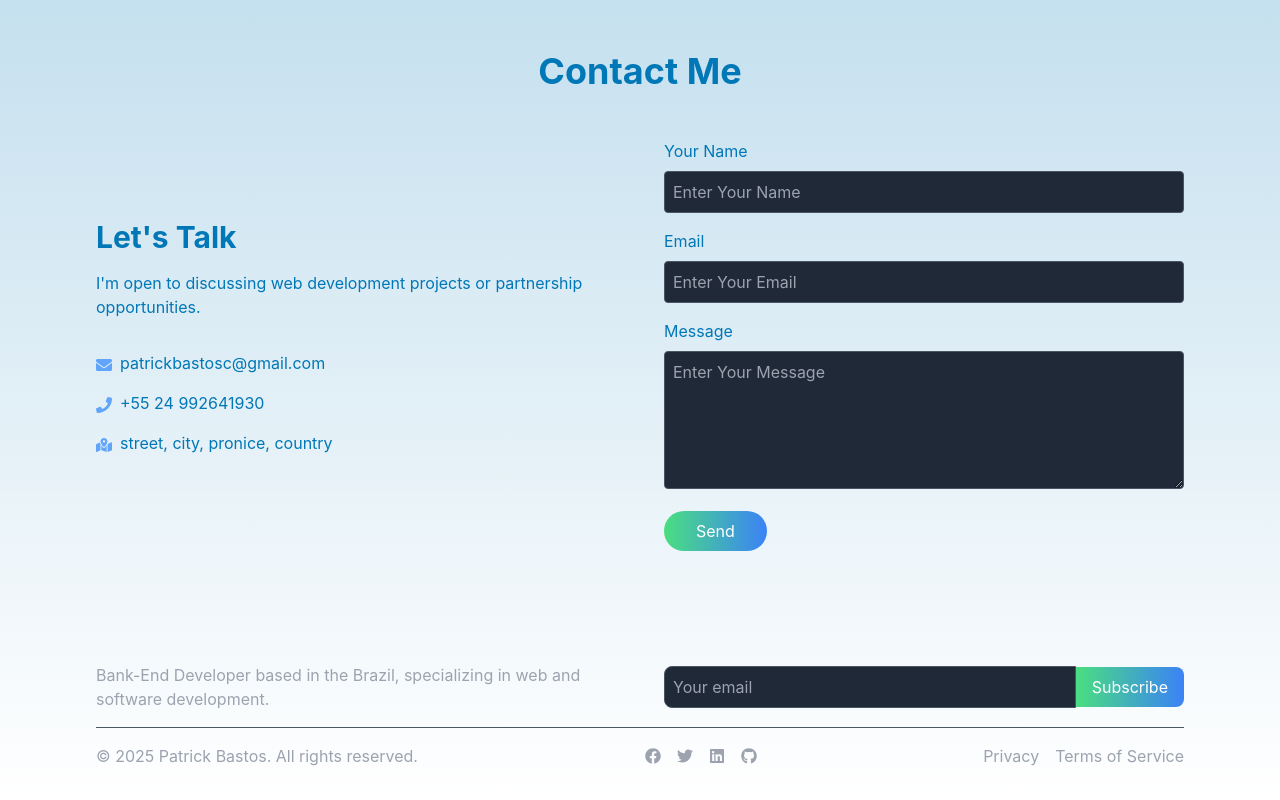
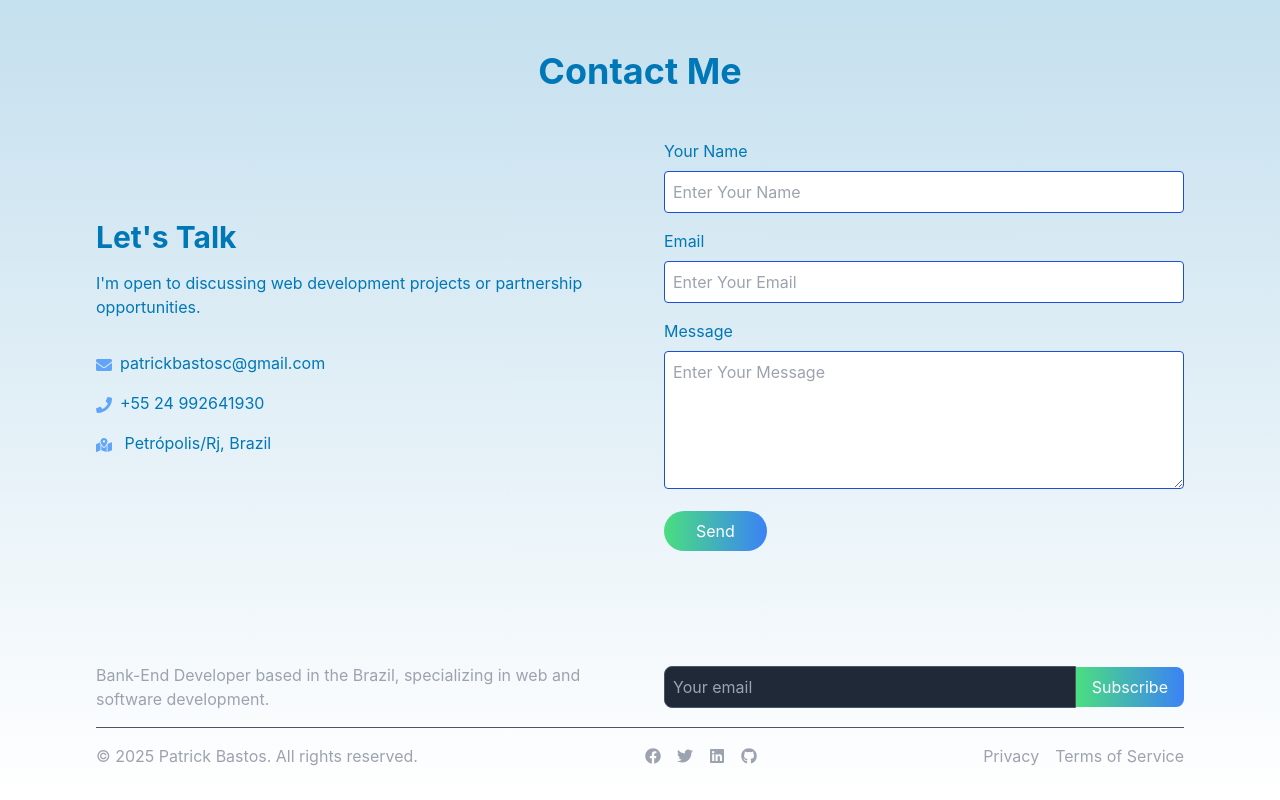
Before and after one commit to PatrickBastosDeveloper/MyPortfolio, a React (Vite) app: page / in a window 1280 px wide. Shown: the part 2684-3484 px from the top of the page. Built offline with nearby package versions, Linux system fonts and the light colour scheme.

Commit message:
feat: Update Contact component styles for improved readability and consistency

```diff
--- a/src/components/Contact.jsx
+++ b/src/components/Contact.jsx
@@ -22,7 +22,7 @@ const Contact = () => {
             </div>
             <div className='mb-4' style={{ color: '#0077b6ff' }}>
                 <FaMapMarkedAlt className='inline-block text-blue-400 mr-2'></FaMapMarkedAlt>
-                <span>street, city, pronice, country</span>
+                <span> Petrópolis/Rj, Brazil</span>
             </div>
           </div>
           <div className='flex-1 w-full'>
@@ -30,21 +30,21 @@ const Contact = () => {
                 <div>
                     <label htmlFor="name" className='block mb-2'>Your Name</label>
                     <input type="text"
-                    className='w-full p-2 rounded bg-gray-800 border border-gray-600 focus:outline-none
+                    className='w-full p-2 rounded text-blue-400 border border-blue-700 focus:outline-none
                     focus:border-green-400'
                     placeholder='Enter Your Name'/>
                 </div>
                 <div>
                     <label htmlFor="email" className='block mb-2'>Email</label>
                     <input type="text"
-                    className='w-full p-2 rounded bg-gray-800 border border-gray-600 focus:outline-none
+                    className='w-full p-2 rounded text-blue-400 border border-blue-700 focus:outline-none
                     focus:border-green-400'
                     placeholder='Enter Your Email'/>
                 </div>
                 <div>
                     <label htmlFor="message" className='block mb-2'>Message</label>
                     <textarea type="text"
-                    className='w-full p-2 rounded bg-gray-800 border border-gray-600 focus:outline-none
+                    className='w-full p-2 rounded text-blue-400 border border-blue-700 focus:outline-none
                     focus:border-green-400'
                     rows="5"
                     placeholder='Enter Your Message'/>
```
